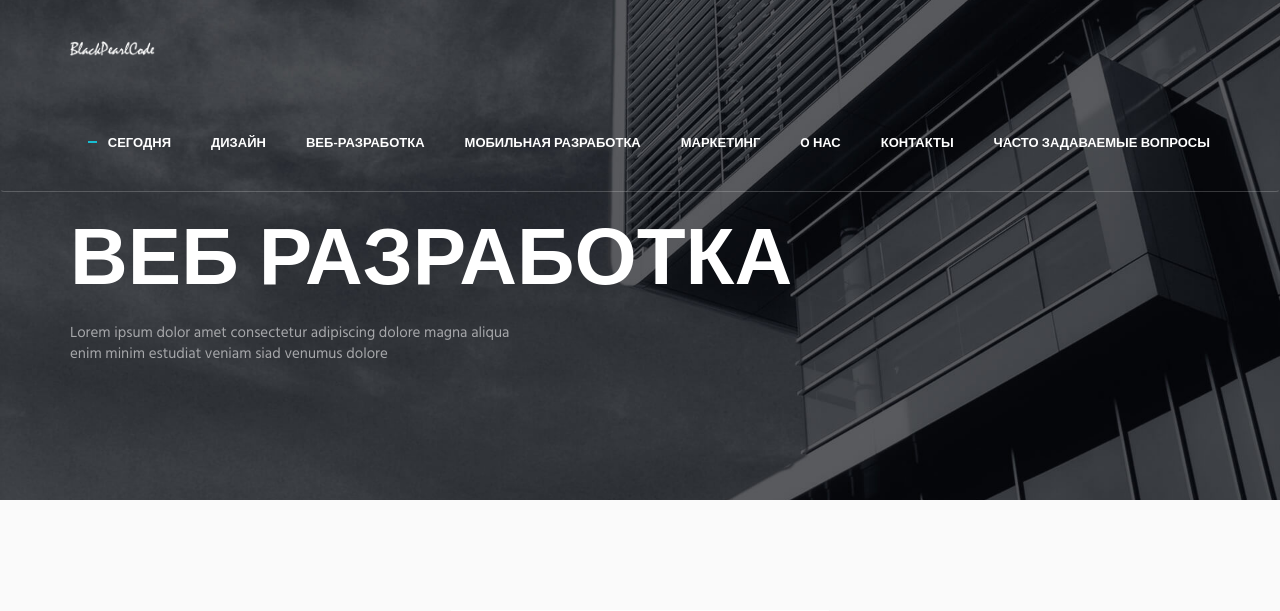
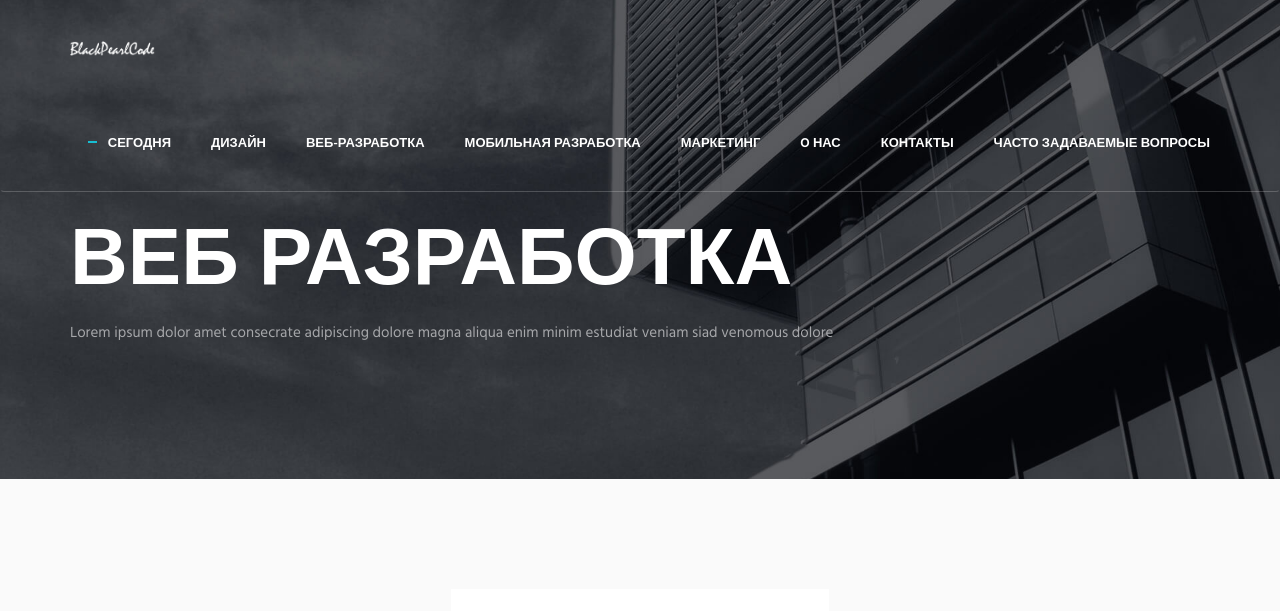
Before and after one commit to nezl0i/BlackPearl, a Django app: page /web/ in a window 1280 px wide. Shown: the top 611 px of the page. Run offline with Django 4.2, Linux system fonts and the light colour scheme; some libraries are stand-ins or nearby versions.

Commit message:
Refactoring templates

```diff
--- a/backend/habs/views.py
+++ b/backend/habs/views.py
@@ -6,28 +6,61 @@ def index(request):
 
 
 def contact(request):
-    return render(request, 'contact.html')
+    content = {
+        'title': 'Контакты'
+    }
+    return render(request, 'contact.html', content)
 
 
 def design(request):
-    return render(request, 'design.html')
+    content = {
+        'title': 'Дизайн',
+        'description': 'Lorem ipsum dolor amet consecrate adipiscing dolore magna aliqua '
+                       'enim minim estudiat veniam siad venomous dolore'
+    }
+    return render(request, 'design.html', content)
 
 
 def faq(request):
-    return render(request, 'faq.html')
+    content = {
+        'title': 'Часто задаваемые вопросы',
+        'description': 'Lorem ipsum dolor amet consecrate adipiscing dolore magna aliqua '
+                       'enim minim estudiat veniam siad venomous dolore'
+    }
+    return render(request, 'faq.html', content)
 
 
 def marketing(request):
-    return render(request, 'marketing.html')
+    content = {
+        'title': 'Маркетинг',
+        'description': 'Lorem ipsum dolor amet consecrate adipiscing dolore magna aliqua '
+                       'enim minim estudiat veniam siad venomous dolore'
+    }
+    return render(request, 'marketing.html', content)
 
 
 def mobile(request):
-    return render(request, 'mobile_dev.html')
+    content = {
+        'title': 'Мобильная разработка',
+        'description': 'Lorem ipsum dolor amet consecrate adipiscing dolore magna aliqua '
+                       'enim minim estudiat veniam siad venomous dolore'
+    }
+    return render(request, 'mobile_dev.html', content)
 
 
 def webpage(request):
-    return render(request, 'web_dev.html')
+    content = {
+        'title': 'Веб разработка',
+        'description': 'Lorem ipsum dolor amet consecrate adipiscing dolore magna aliqua '
+                       'enim minim estudiat veniam siad venomous dolore'
+    }
+    return render(request, 'web_dev.html', content)
 
 
 def about(request):
-    return render(request, 'about.html')
+    content = {
+        'title': 'О нас',
+        'description': 'Lorem ipsum dolor amet consecrate adipiscing dolore magna aliqua '
+                       'enim minim estudiat veniam siad venomous dolore'
+    }
+    return render(request, 'about.html', content)
--- a/backend/templates/base.html
+++ b/backend/templates/base.html
@@ -6,14 +6,14 @@
 <!-- BEGIN HEAD -->
 <head>
     <meta charset="utf-8"/>
-    <title>"BlackPearlCode"</title>
+    <title>BlackPearl - {{ title }}</title>
     <meta http-equiv="X-UA-Compatible" content="IE=edge">
     <meta content="width=device-width, initial-scale=1" name="viewport"/>
     <meta content="" name="description"/>
     <meta content="" name="author"/>
 
     <!-- GLOBAL MANDATORY STYLES -->
-    <link href="http://fonts.googleapis.com/css?family=Hind:300,400,500,600,700" rel="stylesheet" type="text/css">
+    <link href="https://fonts.googleapis.com/css?family=Hind:300,400,500,600,700" rel="stylesheet" type="text/css">
     <link href="{% static 'vendor/simple-line-icons/simple-line-icons.min.css' %}" rel="stylesheet" type="text/css"/>
     <link href="{% static 'vendor/bootstrap/css/bootstrap.min.css' %}" rel="stylesheet" type="text/css"/>
 
@@ -23,7 +23,7 @@
     <!-- THEME STYLES -->
     <link href="{% static 'css/layout.min.css' %}" rel="stylesheet" type="text/css"/>
 
-	{% block  css %} {% endblock %}
+    {% block  css %} {% endblock %}
 
     <!-- Favicon -->
     <link rel="shortcut icon" href="favicon.ico"/>
@@ -46,8 +46,10 @@
                 <!-- Logo -->
                 <div class="logo">
                     <a class="logo-wrap" href="{% url 'habs:index' %}">
-                        <img class="logo-img logo-img-main" src="{% static 'img/logo-bpc-light.png' %}" alt="BlackPearlCode">
-                        <img class="logo-img logo-img-active" src="{% static 'img/logo-bpc-dark.png' %}" alt="BlackPearlCode">
+                        <img class="logo-img logo-img-main" src="{% static 'img/logo-bpc-light.png' %}"
+                             alt="BlackPearlCode">
+                        <img class="logo-img logo-img-active" src="{% static 'img/logo-bpc-dark.png' %}"
+                             alt="BlackPearlCode">
                     </a>
                 </div>
                 <!-- End Logo -->
@@ -59,18 +61,19 @@
                     <ul class="navbar-nav navbar-nav-right">
                         <li class="nav-item"><a class="nav-item-child nav-item-hover active"
                                                 href="{% url 'habs:index' %}">Сегодня</a></li>
-                        <li class="nav-item"><a class="nav-item-child nav-item-hover" href="{% url 'habs:design' %}">Дизайн</a></li>
+                        <li class="nav-item"><a class="nav-item-child nav-item-hover" href="{% url 'habs:design' %}">Дизайн</a>
+                        </li>
                         <li class="nav-item"><a class="nav-item-child nav-item-hover"
                                                 href="{% url 'habs:webpage' %}">Веб-разработка</a></li>
                         <li class="nav-item"><a class="nav-item-child nav-item-hover" href="{% url 'habs:mobile' %}">Мобильная
                             разработка</a></li>
                         <li class="nav-item"><a class="nav-item-child nav-item-hover"
                                                 href="{% url 'habs:marketing' %}">Маркетинг</a></li>
-                        <li class="nav-item"><a class="nav-item-child nav-item-hover" href="{% url 'habs:about' %}">O нас</a></li>
+                        <li class="nav-item"><a class="nav-item-child nav-item-hover" href="{% url 'habs:about' %}">O
+                            нас</a></li>
                         <li class="nav-item"><a class="nav-item-child nav-item-hover" href="{% url 'habs:contact' %}">Контакты</a>
-                        <li class="nav-item"><a class="nav-item-child nav-item-hover" href="{% url 'habs:faq' %}">Часто задаваемые
-                            вопросы</a></li>
-                        </li>
+                        <li class="nav-item"><a class="nav-item-child nav-item-hover" href="{% url 'habs:faq' %}">Часто
+                            задаваемые вопросы</a></li>
                     </ul>
                 </div>
             </div>
@@ -144,7 +147,6 @@
 <!-- Back To Top -->
 <a href="javascript:void(0);" class="js-back-to-top back-to-top">Top</a>
 
-<!-- JAVASCRIPTS(Load javascripts at bottom, this will reduce page load time) -->
 <!-- CORE PLUGINS -->
 <script src="{% static 'vendor/jquery.min.js' %}" type="text/javascript"></script>
 <script src="{% static 'vendor/jquery-migrate.min.js' %}" type="text/javascript"></script>
--- /dev/null
+++ b/backend/templates/includes/parallax.html
@@ -0,0 +1,8 @@
+{% load static%}
+
+<div class="parallax-window" data-parallax="scroll" data-image-src="{% static 'img/1920x1080/01.jpg' %}">
+    <div class="parallax-content container">
+        <h1 class="carousel-title">{{ title }}</h1>
+        <p>{{ description }}</p>
+    </div>
+</div>
--- a/backend/templates/index.html
+++ b/backend/templates/index.html
@@ -6,7 +6,7 @@
     <link href="{% static 'vendor/swiper/css/swiper.min.css' %}" rel="stylesheet" type="text/css"/>
 {% endblock %}
 
-{% block content %}Z
+{% block content %}
 
 <!--========== SLIDER ==========-->
 <div id="carousel-example-generic" class="carousel slide" data-ride="carousel">
--- a/backend/templates/web_dev.html
+++ b/backend/templates/web_dev.html
@@ -9,13 +9,7 @@
 {% block content %}
 
 <!--========== PARALLAX ==========-->
-<div class="parallax-window" data-parallax="scroll" data-image-src="{% static 'img/1920x1080/01.jpg' %}">
-    <div class="parallax-content container">
-        <h1 class="carousel-title">Веб разработка</h1>
-        <p>Lorem ipsum dolor amet consectetur adipiscing dolore magna aliqua <br/> enim minim estudiat veniam siad
-            venumus dolore</p>
-    </div>
-</div>
+{% include 'includes/parallax.html' %}
 <!--========== PARALLAX ==========-->
 
 <!--========== PAGE LAYOUT ==========-->
```
Also changed, not shown: backend/templates/about.html (+1 -7 lines), backend/templates/contact.html (+1 -7 lines), backend/templates/design.html (+1 -7 lines), backend/templates/faq.html (+1 -7 lines), backend/templates/marketing.html (+1 -7 lines), backend/templates/mobile_dev.html (+1 -7 lines).
